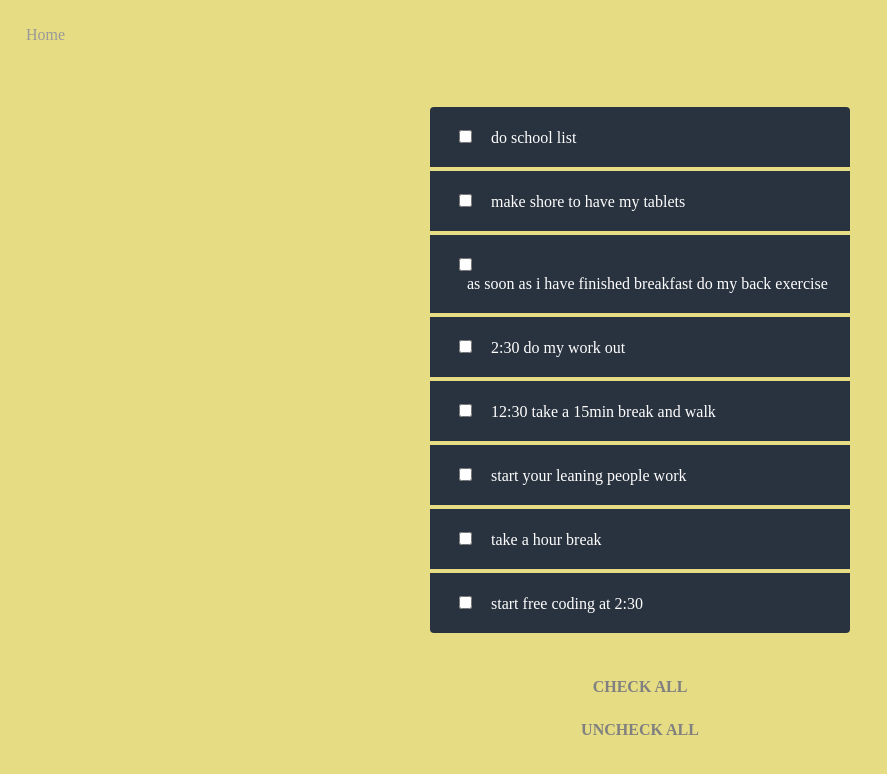
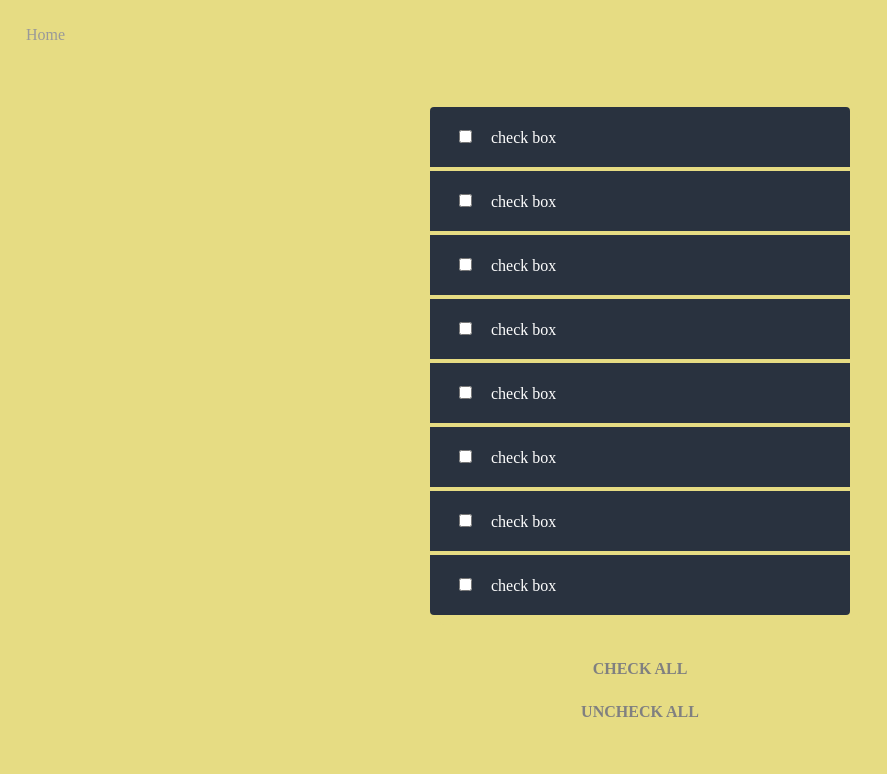
Before and after one commit to MJEND7/Mjends-portfolio, a plain HTML site: page Week-project/main.html in a window 1280 px wide. Shown: the whole page, without its empty margins (0-887 px from the left). Drawn offline with nearby package versions, Linux system fonts and the light colour scheme.

Commit message:
Update main.html

```diff
--- a/Week-project/main.html
+++ b/Week-project/main.html
@@ -17,49 +17,49 @@
   <li>
     <label>
       <input type="checkbox" />
-      <span>do school list<span>
+      <span>check box<span>
     </label>
   </li>
   <li>
     <label>
       <input type="checkbox" />
-      <span>make shore to have my tablets<span>
+      <span>check box<span>
     </label>
   </li>
   <li>
     <label>
       <input type="checkbox" />
-      <span>as soon as i have finished breakfast do my back exercise<span>
+      <span>check box<span>
     </label>
   </li>
   <li>
     <label>
       <input type="checkbox" />
-      <span>2:30 do my work out<span>
+      <span>check box<span>
     </label>
   </li>
   <li>
     <label>
       <input type="checkbox" />
-      <span>12:30 take a 15min break and walk<span>
+      <span>check box<span>
     </label>
   </li>
         <li>
     <label>
       <input type="checkbox" />
-      <span>start your leaning people work<span>
+      <span> check box<span>
     </label>
   </li>
   <li>
     <label>
       <input type="checkbox" />
-      <span>take a hour break<span>
+      <span>check box<span>
     </label>
   </li>
   <li>
     <label>
       <input type="checkbox" />
-      <span>start free coding at 2:30<span>
+      <span>check box<span>
     </label>
   </li>
 </ul>
```
